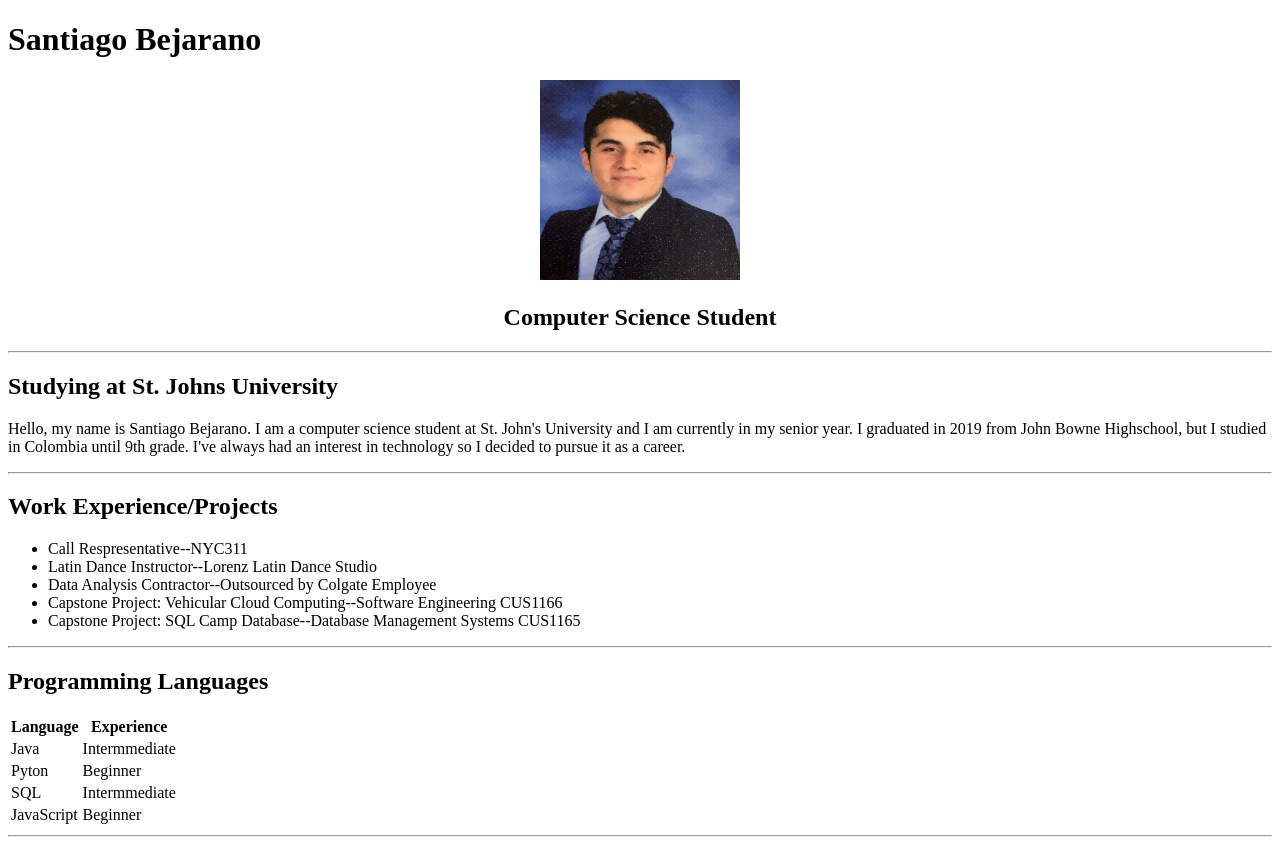
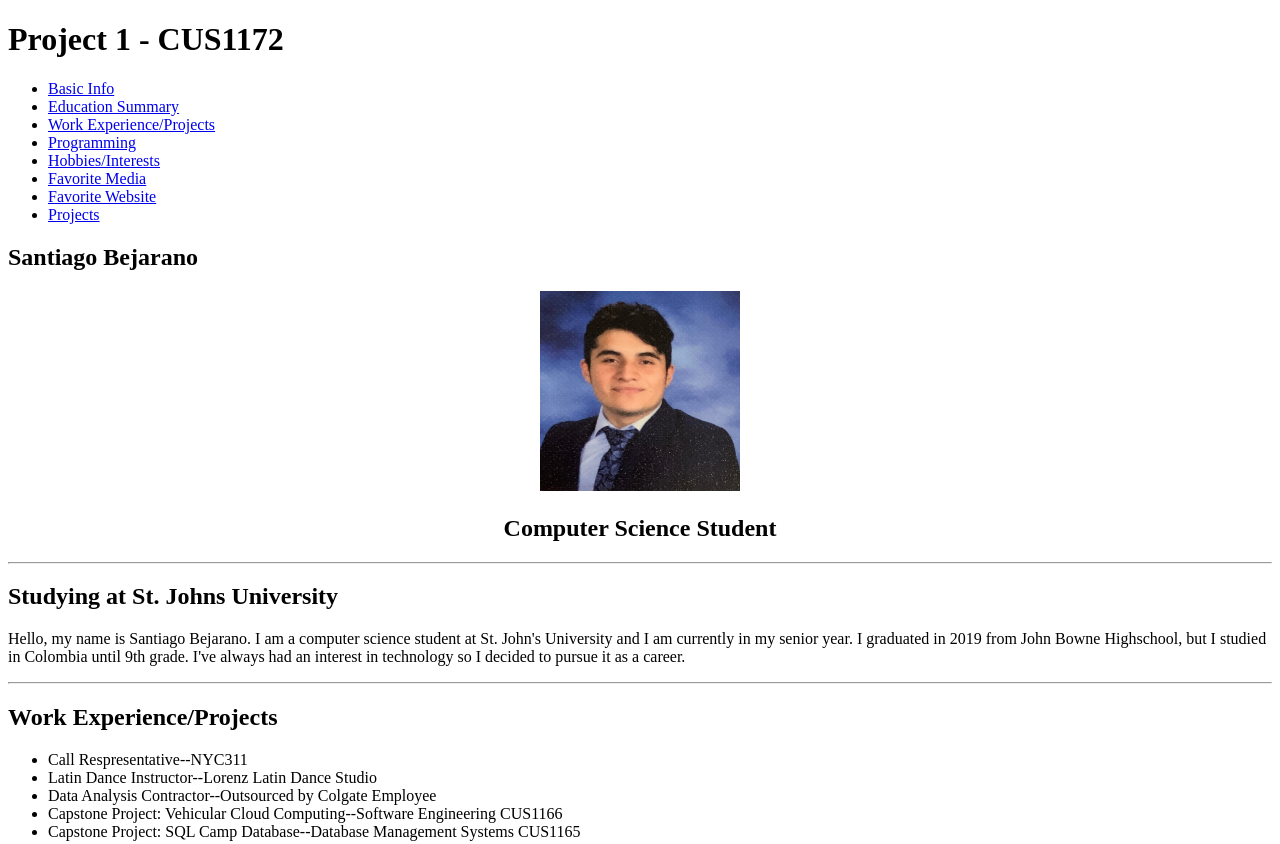
Before and after one commit to sanbp502/Assignment1CUS1172, a plain HTML site: page Project 1/index.html in a window 1280 px wide. Shown: the top 844 px of the page. Drawn offline with Linux system fonts and the light colour scheme.

Commit message:
Update index.html

```diff
--- a/Project 1/index.html
+++ b/Project 1/index.html
@@ -1,23 +1,39 @@
 <!DOCTYPE html>
 <html>
-  <head>
-    <title>Santiago Bejarano</title>
-  </head>
+  <header>
+    <h1>Project 1 - CUS1172</h1>
+  </header>
   <body>
+<!--Menu-->
+    <nav>
+      <ul>
+        <li><a href="#basic-info">Basic Info</a></li>
+        <li><a href="#edu-summary">Education Summary</a></li>
+        <li><a href="#work-exp">Work Experience/Projects</a></li>
+        <li><a href="#programming">Programming</a></li>
+        <li><a href="#hobbies">Hobbies/Interests</a></li>
+        <li><a href="#fav-media">Favorite Media</a></li>
+        <li><a href="#fav-website">Favorite Website</a></li>
+        <li><a href="#projects">Projects</a></li>
+      </ul>
+    </nav>
 <!--Basic info-->
-    <header>
-      <h1>Santiago Bejarano</h1>
-    </header>
+    <section id="basic-info">
+    <h2>Santiago Bejarano</h2>
     <div align = "center">
     <img src="profile.jpg" width="200" height="200">
       <h2>Computer Science Student</h2>
     </div>
+    </section>
     <hr>
 <!--Edu Summary-->
+    <section id="edu-summary">
     <h2>Studying at St. Johns University</h2>
     <p>Hello, my name is Santiago Bejarano. I am a computer science student at St. John's University and I am currently in my senior year. I graduated in 2019 from John Bowne Highschool, but I studied in Colombia until 9th grade. I've always had an interest in technology so I decided to pursue it as a career.</p>
+    </section>
     <hr>
 <!--WorkExp-->
+    <section id="work-exp">
     <h2>Work Experience/Projects</h2>
     <ul>
       <li>Call Respresentative--NYC311</li>
@@ -26,8 +42,10 @@
       <li>Capstone Project: Vehicular Cloud Computing--Software Engineering CUS1166</li>
       <li>Capstone Project: SQL Camp Database--Database Management Systems CUS1165</li>
     </ul>
+    </section>
     <hr>
 <!--Programming-->
+    <section id="programming">
     <h2>Programming Languages</h2>
     <table>
     <tr>
@@ -51,12 +69,16 @@
       <td>Beginner</td>
     </tr>
       </table>
+    </section>
     <hr>
  <!--Hobbies-->
+    <section id="hobbies">
     <h2>Hobbies/Interests</h2>
       <p>During my free time, besides programming I enjoy learning new languages, reading, working out, practicing martial arts, drawing, playing piano, learning about video game creation, and playing chess. </p>
+    </section>
     <hr>
  <!--FavMedia-->
+    <section id="fav-media">
     <h2>Favorite Song, Movie, and TV Show</h2>
     <h3>Favorite Song: 50 Cent- Candy Shop </h3>
     <iframe width="560" height="315" src="https://www.youtube.com/embed/knnHXzGWqYk" title="YouTube video player" frameborder="0" allow="accelerometer; autoplay; clipboard-write; encrypted-media; gyroscope; picture-in-picture; web-share" allowfullscreen></iframe>
@@ -64,11 +86,20 @@
     <iframe width="560" height="315" src="https://www.youtube.com/embed/DpxtbtnC1u8" title="YouTube video player" frameborder="0" allow="accelerometer; autoplay; clipboard-write; encrypted-media; gyroscope; picture-in-picture; web-share" allowfullscreen></iframe>
     <h3>Favorite TV Show:The Office(US)</h3>
     <iframe width="560" height="315" src="https://www.youtube.com/embed/Vmb1tqYqyII" title="YouTube video player" frameborder="0" allow="accelerometer; autoplay; clipboard-write; encrypted-media; gyroscope; picture-in-picture; web-share" allowfullscreen></iframe>
+    </section>
     <hr>
  <!--FavWebsite-->
+    <section id="dav-website">
     <h2>Favorite Website: Youtube</h2>
     <h3><a href = "https://youtube.com/">Youtube</a></h3>
     <p>Not a surprising choice given that it is one of the most visited websites, but its versatility and vast information make it an extremely useful resource to either learn new things or consume entertainment, all for free.</p>
-    <hr/>
+    </section>
+    <hr>
+ <!--Projects-->
+    <section id="projects">
+    <h2>Projects</h2>
+    <h3><a href="https://github.com/sanbp502/WebDev1172/tree/main/Project%201">Project 1 - Module 1</a></h3>
+      </section>
+    </hr>
   </body>
 </html>
```
